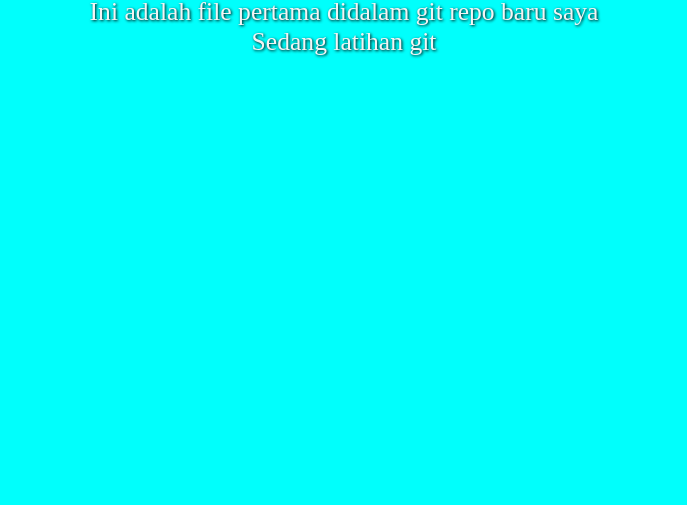
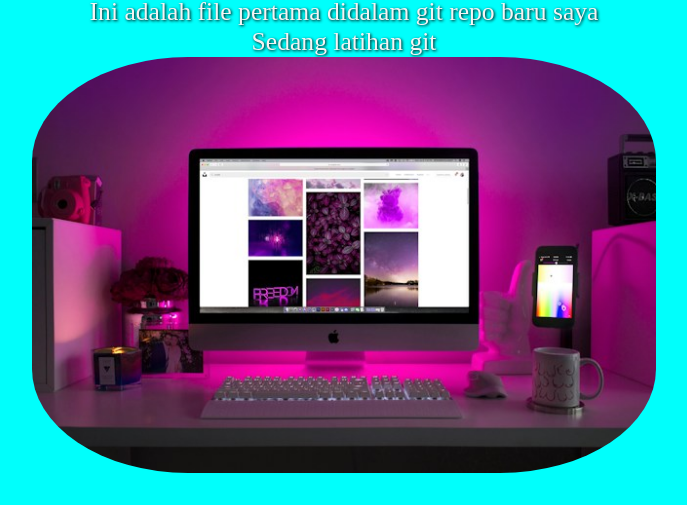
Before and after one commit to FahmiiSptra/belajar-git-github, a plain HTML site: page index.html in a window 1280 px wide. Shown: the part 513-1018 px from the top of the page, without its empty margins (296-983 px from the left). Before the commit the page ends 800 px from the top, so only its background shows below. Drawn offline with Linux system fonts and the light colour scheme.

Commit message:
menambahkan 1 file gambar ke index.html

```diff
--- a/index.html
+++ b/index.html
@@ -9,5 +9,6 @@
     <h1>Hallo Dunia!</h1>
     <p>Ini adalah file pertama didalam git repo baru saya</p>
     <p>Sedang latihan git</p>
+    <div><img src="setup-coding.jpg" alt="Setup Coding"></div>
   </body>
 </html>
```
